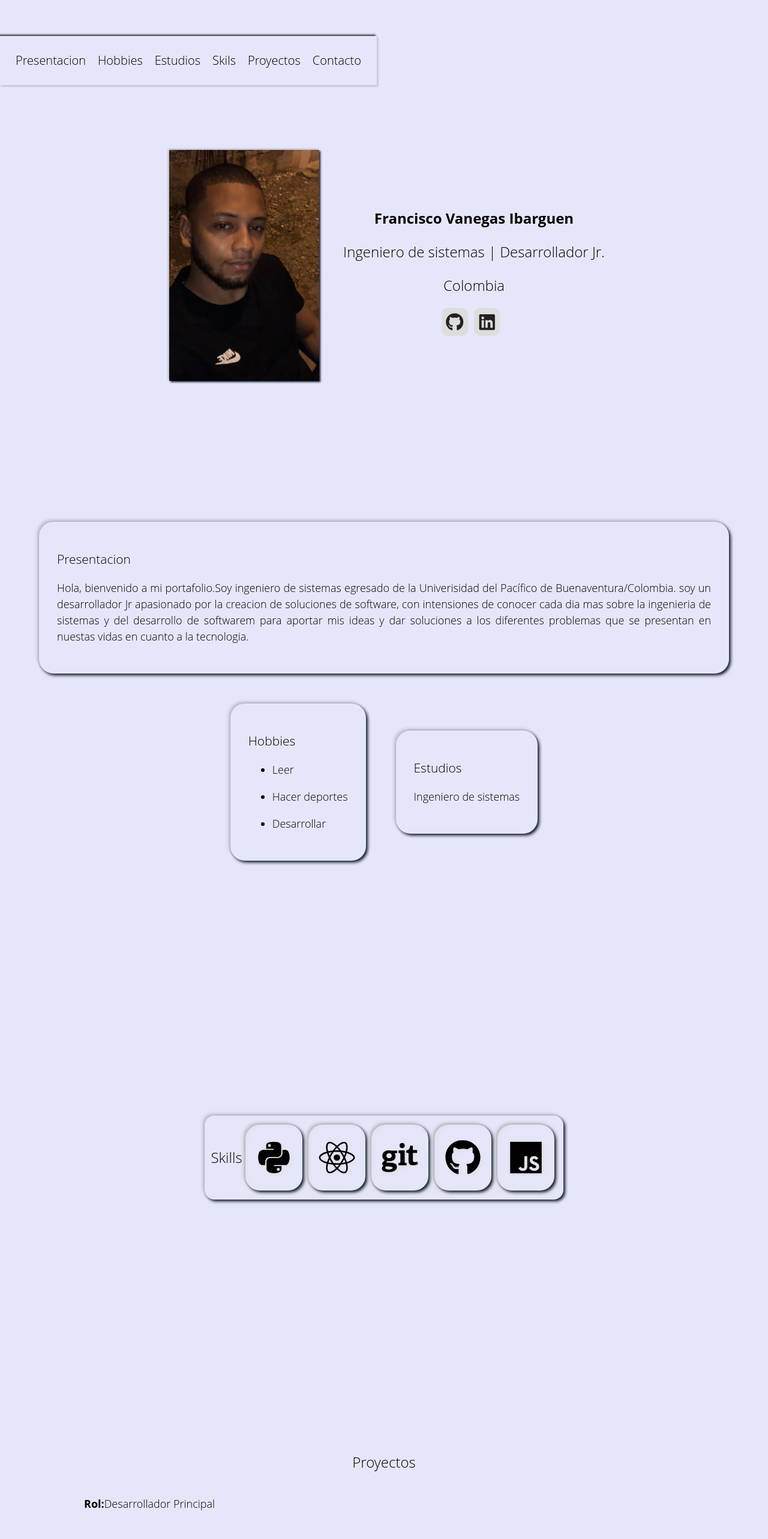
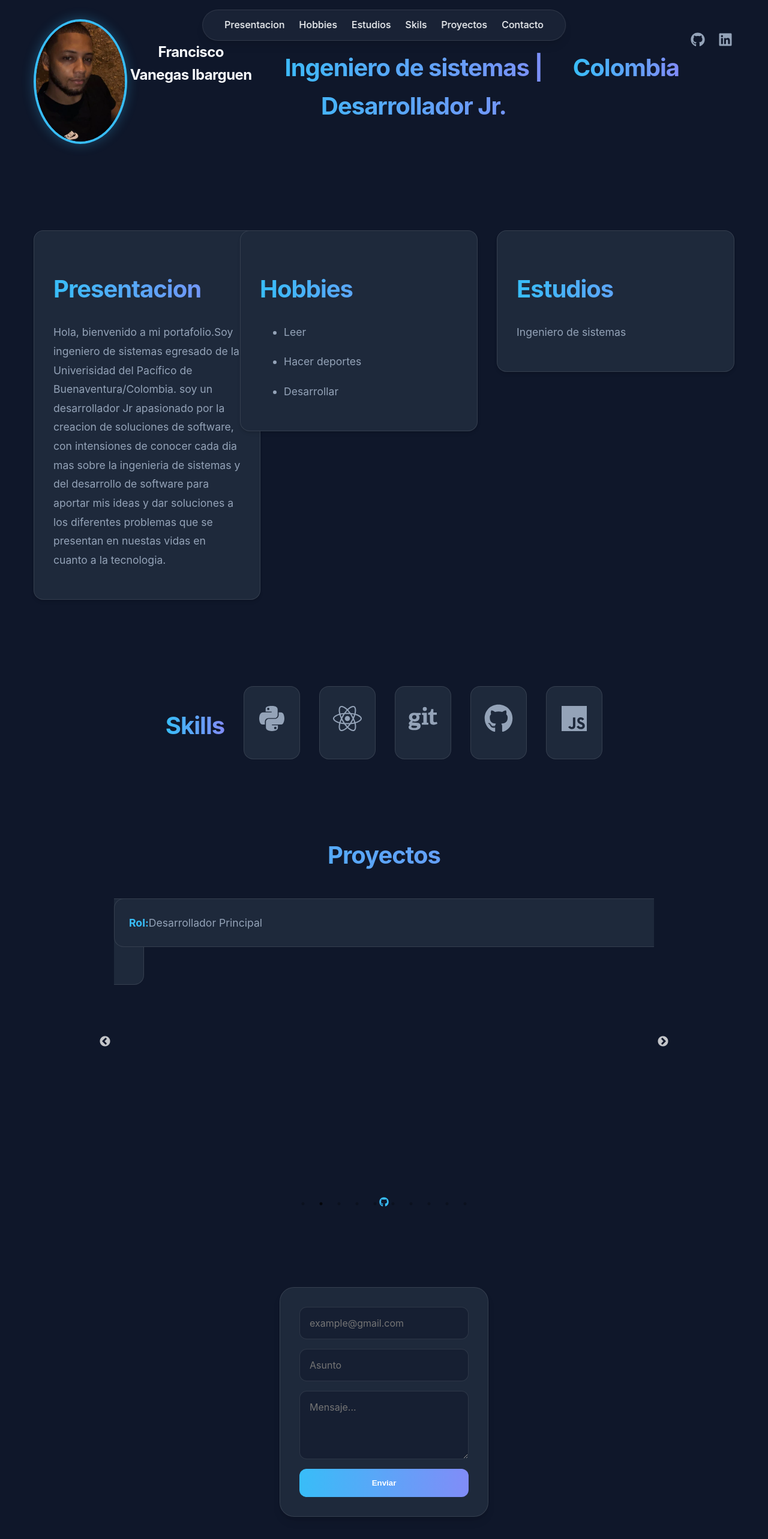
Before and after one commit to FranciscoDJVI/Portafolio, a React (Vite) app in the folder portafolio/: page / in a window 1280 px wide. Shown: the top 2566 px of the page at 60% size. Built offline with nearby package versions, Linux system fonts and the light colour scheme.

Commit message:
updating styles

```diff
--- a/portafolio/src/App.css
+++ b/portafolio/src/App.css
@@ -1,460 +1,316 @@
 #root {
-  max-width: 1280px;
+  max-width: 100%;
   margin: 0 auto;
-  padding: 2rem;
+  padding: 0;
   text-align: center;
+  overflow-x: hidden;
 }
 
-body {
-  font-family: "Open Sans", sans-serif;
-}
-.container {
-  display: flex;
-  flex-direction: column;
-  flex-wrap: wrap;
-  align-items: center;
-  width: 1200px;
-  height: fit-content;
-  border-radius: 15px;
-}
-
-@media (max-width: 2444px) {
-  .container {
-    flex-wrap: wrap;
-    width: 1200px;
-    height: auto;
-  }
-  .navbar {
-    position: fixed;
-    display: flex;
-    flex-direction: row;
-    top: 60px;
-    left: 0;
-    right: 0;
-    width: fit-content;
-    z-index: 1000;
-    padding: 1rem;
-    box-shadow:
-      2px 2px 3px #babecc,
-      -2px -2px 3px #212121;
-    backdrop-filter: blur(2px);
-  }
-  .navbar .link {
-    color: #000000;
-    text-decoration: none;
-    font-size: 20px;
-    margin: 10px;
-    font-weight: lighter;
-  }
-  h2,
-  h3 {
-    font-weight: lighter;
-  }
-  p {
-    font-weight: lighter;
-    text-align: justify;
-    font-size: 18px;
-  }
-  .avatar {
-    display: flex;
-    flex-direction: row;
-    align-items: center;
-    justify-content: center;
-    margin-top: 200px;
-    margin-bottom: 200px;
-  }
-
-  .avatar .avatar-img {
-    width: 100%;
-    height: auto;
-    max-width: 250px;
-    margin: 10px;
-    box-shadow:
-      2px 2px 3px #0d1b2a,
-      -2px -2px 3px #babecc;
-  }
-  .avatar aside {
-    margin-left: 30px;
-    padding: 0;
-  }
-  .avatar a {
-    background-color: #dddddd;
-    font-size: 30px;
-    margin-top: 5px;
-    border-radius: 10px;
-    width: 100px;
-    padding: 3px;
-    margin-right: 10px;
-    color: #212121;
-  }
-  .card-principal {
-    display: flex;
-    flex-direction: row;
-    flex-wrap: wrap;
-    align-items: center;
-    justify-content: center;
-    margin-bottom: 400px;
-  }
-  .card {
-    text-align: justify;
-    font-size: 14px;
-    box-shadow:
-      3px 3px 5px #0d1b2a,
-      -3px -3px 5px #babecc;
-    background: "var(--principal-color)";
-    padding: #f1f1f1f1;
-    border-radius: 24px;
-    padding: 30px;
-    width: auto;
-    height: fit-content;
-    margin: 25px;
-  }
-
-  .skills {
-    display: flex;
-    flex-direction: row;
-    flex-wrap: wrap;
-    align-items: center;
-    justify-content: center;
-    box-shadow:
-      3px 3px 5px #0d1b2a,
-      -3px -3px 5px #babecc;
-    border-radius: 16px;
-    padding: 10px;
-    margin-bottom: 400px;
-    height: fit-content;
-  }
-  .skills .icons {
-    font-size: 60px;
-    filter: drop-shadow(2px 2px 3px #dddddd);
-    box-shadow:
-      3px 3px 5px #0d1b2a,
-      -3px -3px 5px #babecc;
-    border-radius: 24px;
-    padding: 10px;
-    margin: 5px;
-  }
-  .projects {
-    width: 1000px;
-    display: flex;
-    flex-direction: column;
-    margin-bottom: 400px;
-  }
-  .projects img {
-    width: 1000px;
-    transition: width;
-    transition-duration: 0.5s;
-    transition-delay: 0.5ms;
-    transition-timing-function: ease-in-out;
-  }
-
-  .projects a {
-    background-color: #dddddd;
-    font-size: 30px;
-    border-radius: 5px;
-    width: fit-content;
-    padding: 5px;
-    color: #212121;
-    z-index: 1;
-  }
-  .contact-div {
-    display: flex;
-    flex-direction: row;
-    flex-wrap: wrap;
-    align-items: center;
-    justify-content: center;
-    border-radius: 16px;
-    padding: 10px;
-    height: fit-content;
-    width: auto;
-  }
-  .contact-div .contact-form {
-    display: flex;
-    flex-direction: column;
-    flex-wrap: wrap;
-    align-items: center;
-    justify-content: center;
-    box-shadow:
-      3px 3px 5px #0d1b2a,
-      -3px -3px 5px #babecc;
-    border-radius: 24px;
-    padding: 10px;
-    height: fit-content;
-    width: 700px;
-  }
-  .contact-div .contact-form input {
-    padding: 10px;
-    margin: 5px;
-    font-size: 14px;
-    background: transparent;
-    backdrop-filter: blur(25px);
-    border: none;
-    border-radius: 16px;
-    width: 650px;
-    font-family: "Arial", sans-serif;
-    transition-delay: 0.5ms;
-    transition-timing-function: ease-in-out;
-    transition-duration: 0.5s;
-  }
-  .contact-div .contact-form input:hover {
-    background: aliceblue;
-    transition: background 0.5s ease-in-out;
-    transition-delay: 0.5ms;
-    transition-timing-function: ease-in-out;
-    transition-duration: 0.5s;
-  }
-  .contact-div .contact-form textarea {
-    padding: 10px;
-    margin: 5px;
-    font-size: 14px;
-    width: 650px;
-    border: none;
-    border-radius: 16px;
-    background: transparent;
-    font-family: "Arial", sans-serif;
-    transition-delay: 0.5ms;
-    transition-timing-function: ease-in-out;
-    transition-duration: 0.5s;
-  }
-  .contact-div .contact-form textarea:hover {
-    background: aliceblue;
-    transition: background 0.5s ease-in-out;
-    transition-delay: 0.5ms;
-    transition-timing-function: ease-in-out;
-    transition-duration: 0.5s;
-  }
-
-  .contact-div .contact-form button {
-    padding: 5px;
-    margin: 5px;
-    font-size: 12px;
-    background: #babecc;
-    border-radius: 5px;
-    box-shadow:
-      3px 3px 5px #0d1b2a,
-      -3px -3px 5px #babecc;
-  }
-}
-
-@media (min-width: 250px) and (max-width: 640px) {
+/* --- Layout & Container --- */
 .container {
   display: flex;
   flex-direction: column;
   align-items: center;
-    justify-content: center;
-    width: 990px;
+  width: 100%;
+  max-width: 1200px;
+  margin: 0 auto;
+  padding: 2rem 1rem;
+  box-sizing: border-box;
 }
+
+/* --- Typography --- */
+h1,
+h2,
+h3 {
+  color: var(--text-primary);
+  font-weight: 700;
+  letter-spacing: -0.025em;
+}
+
+h2 {
+  font-size: 2.5rem;
+  margin-bottom: 1.5rem;
+  background: linear-gradient(to right, var(--accent-primary), var(--accent-secondary));
+  background-clip: text;
+  -webkit-background-clip: text;
+  -webkit-text-fill-color: transparent;
+}
+
+.badge {
+  display: inline-block;
+  padding: 0.25rem 0.75rem;
+  margin: 0.25rem;
+  border-radius: 9999px;
+  background: rgba(56, 189, 248, 0.1);
+  color: var(--accent-primary);
+  font-size: 0.875rem;
+  font-weight: 600;
+  border: 1px solid rgba(56, 189, 248, 0.2);
+}
+
+p {
+  color: var(--text-secondary);
+  font-size: 1.1rem;
+  line-height: 1.8;
+  text-align: left;
+}
+
+a {
+  color: var(--accent-primary);
+  text-decoration: none;
+  transition: color 0.3s ease;
+}
+
+a:hover {
+  color: var(--accent-secondary);
+}
+
+/* --- Navbar --- */
 .navbar {
   position: fixed;
+  top: 1rem;
+  left: 50%;
+  transform: translateX(-50%);
   display: flex;
   flex-direction: row;
-    top: 0;
-    left: 0;
-    right: 0;
+  justify-content: center;
+  align-items: center;
   width: fit-content;
+  max-width: 90%;
   z-index: 1000;
-    padding: 1rem;
-    box-shadow:
-      2px 2px 3px #babecc,
-      -2px -2px 3px #212121;
-    backdrop-filter: blur(2px);
+  padding: 0.75rem 1.5rem;
+  border-radius: 50px;
+
+  /* Glassmorphism */
+  background: var(--glass-bg);
+  backdrop-filter: blur(12px);
+  -webkit-backdrop-filter: blur(12px);
+  border: 1px solid var(--glass-border);
+  box-shadow: var(--shadow-lg);
 }
 
 .navbar .link {
-    color: #212121;
-    font-size: 18px;
-    margin: 5px;
-    font-weight: lighter;
+  color: var(--text-primary);
+  text-decoration: none;
+  font-size: 1rem;
+  margin: 0 0.75rem;
+  font-weight: 500;
+  transition: all 0.3s ease;
+  position: relative;
 }
-  h1 {
-    font-size: 18px;
+
+.navbar .link:hover {
+  color: var(--accent-primary);
 }
-  h2,
-  h3 {
-    font-weight: lighter;
-    font-size: 18px;
-  }
-  p {
-    font-weight: lighter;
-    text-align: justify;
-    font-size: 16px;
-  }
-  .avatar {
+
+/* --- Hero Section (Avatar + Presentation) --- */
+.card-principal {
   display: flex;
   flex-direction: column;
   align-items: center;
+  gap: 2rem;
+  margin-top: 6rem;
+  /* Space for fixed navbar */
+  margin-bottom: 4rem;
+  width: 100%;
+}
+
+@media (min-width: 768px) {
+  .card-principal {
+    flex-direction: row;
     justify-content: center;
-    margin-top: 300px;
+    align-items: flex-start;
+    text-align: left;
   }
+}
+
+.avatar {
+  display: flex;
+  justify-content: center;
+  margin-bottom: 2rem;
+}
+
+.avatar .avatar-img {
+  width: 200px;
+  height: 200px;
+  border-radius: 50%;
+  object-fit: cover;
+  border: 4px solid var(--accent-primary);
+  box-shadow: 0 0 20px rgba(56, 189, 248, 0.3);
+  transition: transform 0.3s ease;
+}
+
+.avatar .avatar-img:hover {
+  transform: scale(1.05);
+}
+
 .avatar aside {
   display: flex;
-    flex-direction: column;
-    align-items: center;
+  gap: 1rem;
   justify-content: center;
-    padding: 0;
-    text-align: center;
+  margin-top: 1rem;
 }
+
 .avatar a {
-    background-color: #dddddd;
-    font-size: 14px;
-    margin-top: 5px;
-    border-radius: 10px;
-    width: 100px;
-    font-size: 30px;
-    padding: 3px;
-    margin-left: 0;
-    color: #212121;
+  font-size: 1.5rem;
+  color: var(--text-secondary);
+  transition: color 0.3s ease, transform 0.3s ease;
 }
-  .avatar .avatar-img {
+
+.avatar a:hover {
+  color: var(--accent-primary);
+  transform: translateY(-3px);
+}
+
+/* --- Cards (Presentation, Hobbies, etc.) --- */
+.card {
+  background: var(--bg-secondary);
+  border: 1px solid var(--glass-border);
+  border-radius: 1rem;
+  padding: 2rem;
+  box-shadow: var(--shadow-sm);
+  transition: transform 0.3s ease, box-shadow 0.3s ease;
+  max-width: 800px;
+  width: 100%;
+  margin: 1rem 0;
+}
+
+.card:hover {
+  transform: translateY(-5px);
+  box-shadow: var(--shadow-lg);
+  border-color: var(--accent-primary);
+}
+
+/* --- Skills --- */
+.skills {
+  display: flex;
+  flex-wrap: wrap;
+  justify-content: center;
+  gap: 2rem;
+  margin: 4rem 0;
+  width: 100%;
+}
+
+.skills .icons {
+  font-size: 3rem;
+  color: var(--text-secondary);
+  transition: all 0.3s ease;
+  padding: 1rem;
+  background: var(--bg-secondary);
+  border-radius: 1rem;
+  border: 1px solid var(--glass-border);
+}
+
+.skills .icons:hover {
+  color: var(--accent-primary);
+  transform: translateY(-5px);
+  box-shadow: 0 0 15px rgba(56, 189, 248, 0.2);
+}
+
+/* --- Projects --- */
+.projects {
+  width: 100%;
+  max-width: 900px;
+  margin: 4rem auto;
+}
+
+.projects img {
   width: 100%;
   height: auto;
-    max-width: 200px;
+  border-radius: 1rem;
+  border: 1px solid var(--glass-border);
+  transition: transform 0.3s ease;
+}
+
+.projects p {
+  background: var(--bg-secondary);
+  padding: 1.5rem;
+  border-radius: 1rem;
+  margin-top: 1rem;
+  border: 1px solid var(--glass-border);
+}
+
+.projects strong {
+  color: var(--accent-primary);
+}
+
+/* --- Contact Form --- */
+.contact-div {
+  width: 100%;
+  margin: 4rem 0;
+  display: flex;
+  justify-content: center;
+}
+
+.contact-div .contact-form {
+  display: flex;
+  flex-direction: column;
+  gap: 1rem;
+  width: 100%;
+  max-width: 500px;
+  background: var(--bg-secondary);
+  padding: 2rem;
+  border-radius: 1.5rem;
+  border: 1px solid var(--glass-border);
+  box-shadow: var(--shadow-lg);
+}
+
+.contact-div .contact-form input,
+.contact-div .contact-form textarea {
+  padding: 1rem;
+  background: rgba(15, 23, 42, 0.5);
+  border: 1px solid var(--glass-border);
+  border-radius: 0.75rem;
+  color: var(--text-primary);
+  font-family: inherit;
+  font-size: 1rem;
+  transition: all 0.3s ease;
+  width: 100%;
+  box-sizing: border-box;
+}
+
+.contact-div .contact-form input:focus,
+.contact-div .contact-form textarea:focus {
+  outline: none;
+  border-color: var(--accent-primary);
+  box-shadow: 0 0 0 2px rgba(56, 189, 248, 0.2);
+}
+
+.contact-div .contact-form button {
+  padding: 1rem;
+  background: linear-gradient(to right, var(--accent-primary), var(--accent-secondary));
+  color: white;
+  border: none;
+  border-radius: 0.75rem;
+  font-weight: 600;
+  cursor: pointer;
+  transition: transform 0.2s ease, opacity 0.2s ease;
+}
+
+.contact-div .contact-form button:hover {
+  opacity: 0.9;
+  transform: translateY(-2px);
+}
+
+/* --- Responsive Adjustments --- */
+@media (max-width: 768px) {
+  .navbar {
+    bottom: 2rem;
+    top: auto;
+    width: 90%;
+    justify-content: space-around;
+  }
+
+  .navbar .link {
+    font-size: 0.9rem;
+    margin: 0;
+  }
+
+  h2 {
+    font-size: 2rem;
   }
 
   .card-principal {
-    display: flex;
-    flex-wrap: wrap;
-    margin: 10px;
-    margin-bottom: 400px;
-  }
-  .card {
-    display: flex;
-    flex-direction: column;
-    text-align: justify;
-    font-size: 14px;
-    box-shadow:
-      3px 3px 15px #0d1b2a,
-      -3px -3px 15px #babecc;
-    background: "var(--principal-color)";
-    padding: #f1f1f1f1;
-    border-radius: 15px;
-    padding: 15px;
-    width: auto;
-    height: fit-content;
-    margin-top: 15px;
-  }
-  .skills {
-    flex-direction: row;
-    flex-wrap: wrap;
-    align-items: center;
-    justify-content: center;
-    flex-direction: row;
-    flex-wrap: wrap;
-    align-items: center;
-    justify-content: center;
-  }
-  .skills .icons {
-    font-size: 40px;
-    filter: drop-shadow(2px 2px 3px #dddddd);
-  }
-  .projects {
-    width: 700px;
-  }
-  .projects img {
-    width: 720px;
-    transition: width;
-    transition-duration: 0.5s;
-    transition-delay: 0.5ms;
-    transition-timing-function: ease-in-out;
-  }
-  .projects {
-    width: 720px;
-    transition: width;
-    transition-duration: 0.5s;
-    transition-delay: 0.5ms;
-    transition-timing-function: ease-in-out;
-  }
-  .projects img:hover {
-    width: 1000px;
-    transition: width;
-    transition-duration: 0.5s;
-    transition-delay: 0.5ms;
-    transition-timing-function: ease-in-out;
-  }
-  .projects a {
-    background-color: #dddddd;
-    font-size: 20px;
-    border-radius: 5px;
-    width: fit-content;
-    padding: 5px;
-    color: #212121;
-    z-index: 1;
-  }
-  .contact-div {
-    display: flex;
-    flex-direction: row;
-    flex-wrap: wrap;
-    align-items: center;
-    justify-content: center;
-    border-radius: 16px;
-    padding: 10px;
-    height: fit-content;
-    width: auto;
-  }
-  .contact-div .contact-form {
-    display: flex;
-    flex-direction: column;
-    flex-wrap: wrap;
-    align-items: center;
-    justify-content: center;
-    box-shadow:
-      3px 3px 5px #0d1b2a,
-      -3px -3px 5px #babecc;
-    border-radius: 24px;
-    padding: 10px;
-    height: fit-content;
-    width: 350px;
-  }
-  .contact-div .contact-form input {
-    padding: 10px;
-    margin: 5px;
-    font-size: 14px;
-    background: transparent;
-    backdrop-filter: blur(25px);
-    border: none;
-    border-radius: 16px;
-    width: 250px;
-    font-family: "Arial", sans-serif;
-    transition-delay: 0.5ms;
-    transition-timing-function: ease-in-out;
-    transition-duration: 0.5s;
-  }
-  .contact-div .contact-form input:hover {
-    background: aliceblue;
-    transition: background 0.5s ease-in-out;
-    transition-delay: 0.5ms;
-    transition-timing-function: ease-in-out;
-    transition-duration: 0.5s;
-  }
-  .contact-div .contact-form textarea {
-    padding: 10px;
-    margin: 5px;
-    font-size: 14px;
-    width: 250px;
-    border: none;
-    border-radius: 16px;
-    background: transparent;
-    font-family: "Arial", sans-serif;
-    transition-delay: 0.5ms;
-    transition-timing-function: ease-in-out;
-    transition-duration: 0.5s;
-  }
-  .contact-div .contact-form textarea:hover {
-    background: aliceblue;
-    transition: background 0.5s ease-in-out;
-    transition-delay: 0.5ms;
-    transition-timing-function: ease-in-out;
-    transition-duration: 0.5s;
-  }
-
-  .contact-div .contact-form button {
-    padding: 5px;
-    margin: 5px;
-    font-size: 12px;
-    background: #babecc;
-    border-radius: 5px;
-    box-shadow:
-      3px 3px 5px #0d1b2a,
-      -3px -3px 5px #babecc;
+    margin-top: 2rem;
   }
 }
--- a/portafolio/src/components/PresentationText.jsx
+++ b/portafolio/src/components/PresentationText.jsx
@@ -3,7 +3,7 @@ import Card from "./Card";
 function PresentationText() {
   const titleInfo = "Presentacion";
   const text =
-    "Hola, bienvenido a mi portafolio.Soy ingeniero de sistemas egresado de la Univerisidad del Pacífico de Buenaventura/Colombia. soy un desarrollador Jr apasionado por la creacion de soluciones de software, con intensiones de conocer cada dia mas sobre la ingenieria de sistemas y del desarrollo de softwarem para aportar mis ideas y dar soluciones a los diferentes problemas que se presentan en nuestas vidas en cuanto a la tecnologia.";
+    "Hola, bienvenido a mi portafolio.Soy ingeniero de sistemas egresado de la Univerisidad del Pacífico de Buenaventura/Colombia. soy un desarrollador Jr apasionado por la creacion de soluciones de software, con intensiones de conocer cada dia mas sobre la ingenieria de sistemas y del desarrollo de software para aportar mis ideas y dar soluciones a los diferentes problemas que se presentan en nuestas vidas en cuanto a la tecnologia.";
   return (
     <div className="presentation-text">
       <Card title={titleInfo} textInfo={text} />
--- a/portafolio/src/components/Projects.jsx
+++ b/portafolio/src/components/Projects.jsx
@@ -35,7 +35,13 @@ const ProjectPersonal = () => {
           <strong>Rol:</strong>Desarrollador Principal
         </p>
         <p aria-label="Technologies">
-          <strong>Tecnologías:</strong>Python, Djangorestframework, React, Javascript</p>
+          <strong>Tecnologías:</strong>
+          <br />
+          <span className="badge">Python</span>
+          <span className="badge">Django REST framework</span>
+          <span className="badge">React</span>
+          <span className="badge">Javascript</span>
+        </p>
         <p aria-label="Duration">
           <strong>Duración: </strong>1 meses
         </p>
--- a/portafolio/src/index.css
+++ b/portafolio/src/index.css
@@ -1,11 +1,30 @@
 :root {
-  font-family: system-ui, Avenir, Helvetica, Arial, sans-serif;
-  line-height: 1.5;
+  /* Modern Dark Mode Palette */
+  --bg-primary: #0f172a;
+  --bg-secondary: #1e293b;
+  --text-primary: #f8fafc;
+  --text-secondary: #94a3b8;
+  --accent-primary: #38bdf8; /* Sky Blue */
+  --accent-secondary: #818cf8; /* Indigo */
+  --glass-bg: rgba(30, 41, 59, 0.7);
+  --glass-border: rgba(255, 255, 255, 0.1);
+  --shadow-sm: 0 4px 6px -1px rgba(0, 0, 0, 0.1), 0 2px 4px -1px rgba(0, 0, 0, 0.06);
+  --shadow-lg: 0 10px 15px -3px rgba(0, 0, 0, 0.1), 0 4px 6px -2px rgba(0, 0, 0, 0.05);
+
+  font-family: 'Inter', system-ui, -apple-system, BlinkMacSystemFont, 'Segoe UI', Roboto, Oxygen, Ubuntu, Cantarell, 'Open Sans', 'Helvetica Neue', sans-serif;
+  line-height: 1.6;
   font-weight: 400;
 
+  color-scheme: dark;
   font-synthesis: none;
   text-rendering: optimizeLegibility;
   -webkit-font-smoothing: antialiased;
   -moz-osx-font-smoothing: grayscale;
-  background: lavender;
 }
+
+body {
+  background-color: var(--bg-primary);
+  color: var(--text-primary);
+  margin: 0;
+  min-height: 100vh;
+}
```
Lines whose indentation alone changed are shown as unchanged.
